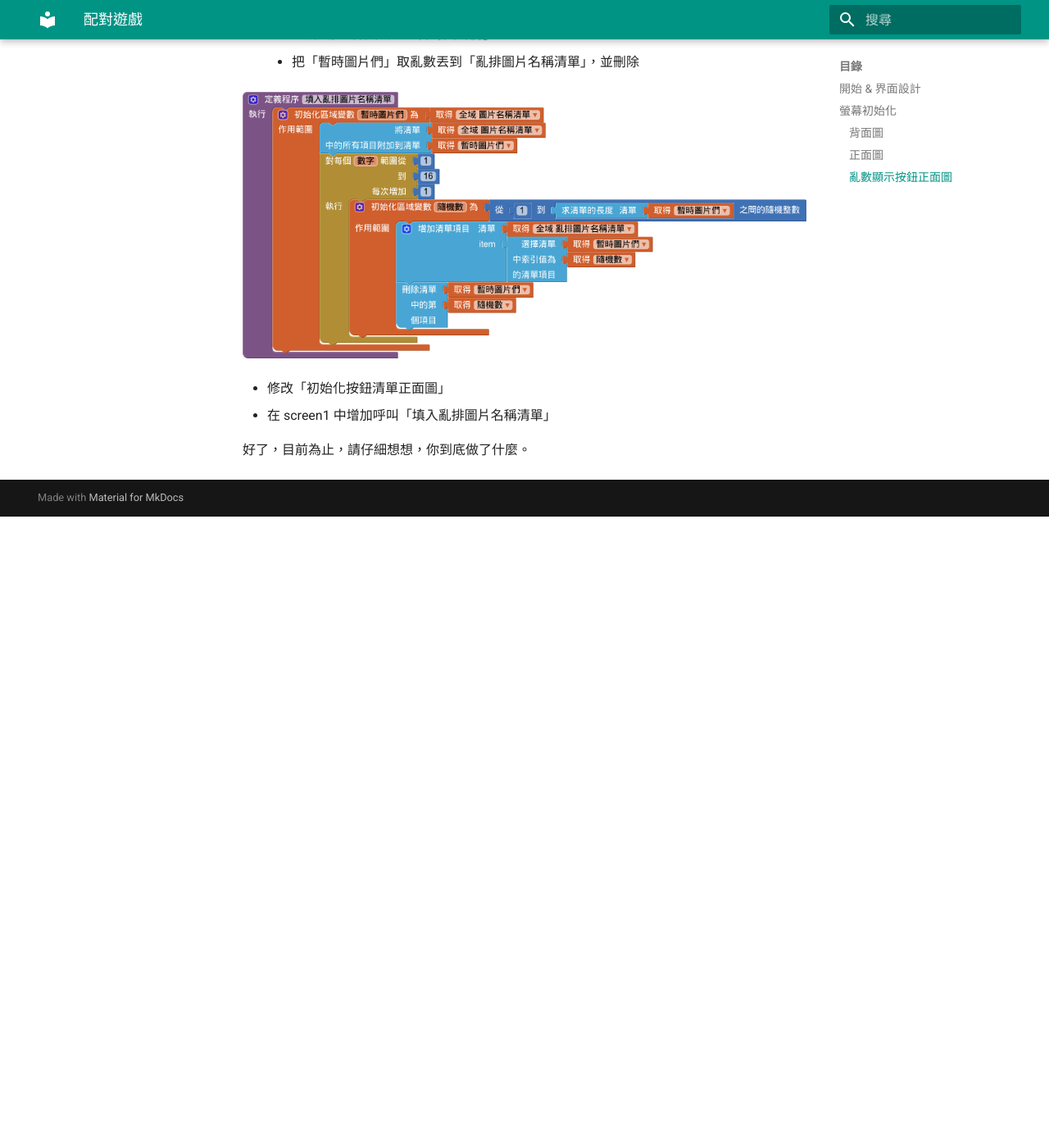
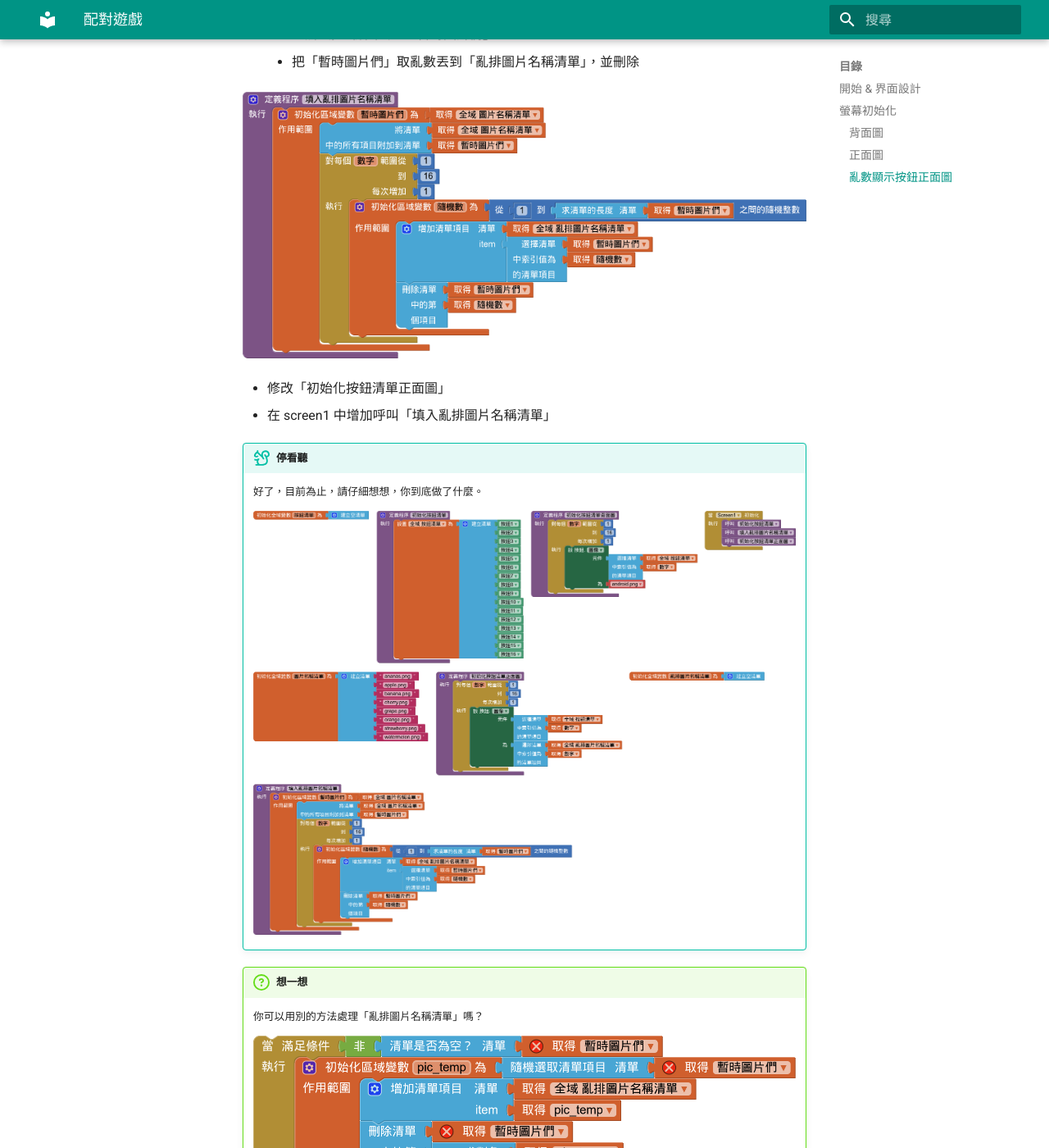
Before and after one commit to cwyedu/school-112, an MkDocs documentation site: the page built from docs/programming/app_inventor/pair_up_fruits/pair_up_fruits.md, in a window 1280 px wide and 1400 px high, scrolled down 3096 px. Shown: the whole window at 82% size. Built offline with MkDocs 1.6.1 and Material for MkDocs 9.7.7, drawn with Linux system fonts in a browser that asks for light colours; before the commit the page ends 3726 px from its top, so only the background shows below that.

Commit message:
modified 亂排清單

```diff
--- a/docs/programming/app_inventor/pair_up_fruits/pair_up_fruits.md
+++ b/docs/programming/app_inventor/pair_up_fruits/pair_up_fruits.md
@@ -53,4 +53,16 @@
 - 修改「初始化按鈕清單正面圖」
 - 在 screen1 中增加呼叫「填入亂排圖片名稱清單」
 
-好了，目前為止，請仔細想想，你到底做了什麼。
+
+!!! tip "停看聽"
+
+    好了，目前為止，請仔細想想，你到底做了什麼。
+
+    ![Alt text](blocks_all2.png)
+
+
+!!! question "想一想"
+
+    你可以用別的方法處理「亂排圖片名稱清單」嗎？
+
+    ![Alt text](alternative_%E4%BA%82%E6%8E%92%E5%9C%96%E7%89%87%E5%90%8D%E7%A8%B1%E6%B8%85%E5%96%AE.png)
```
Also changed, not shown: docs/programming/app_inventor/pair_up_fruits/alternative_亂排圖片名稱清單.png (added), docs/programming/app_inventor/pair_up_fruits/blocks_all2.png (added).
